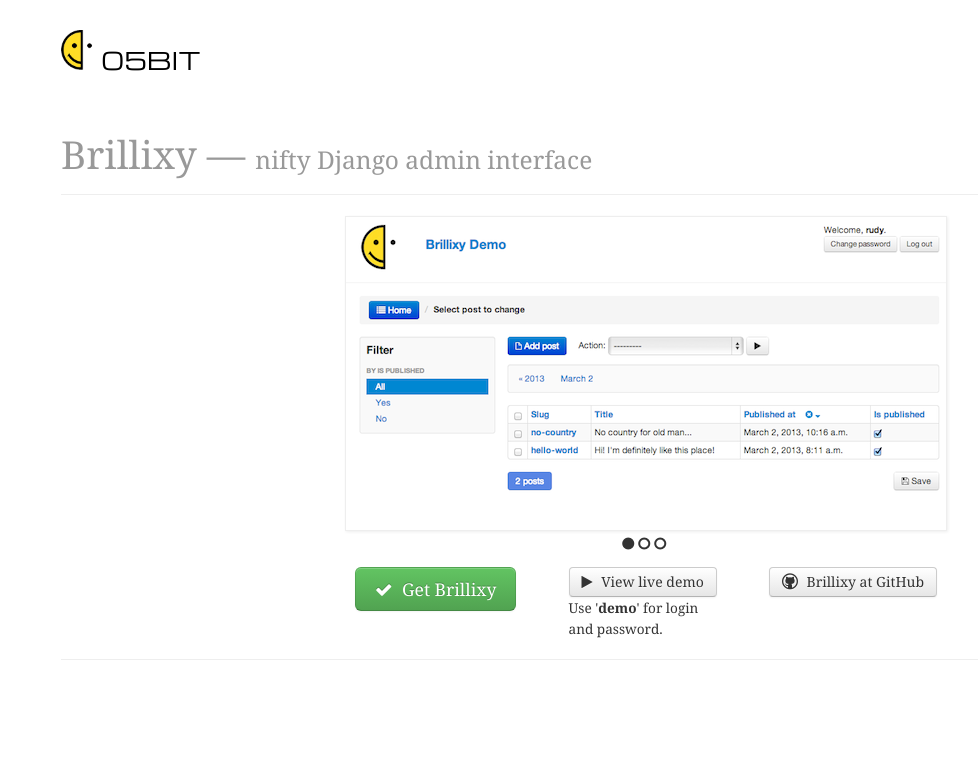
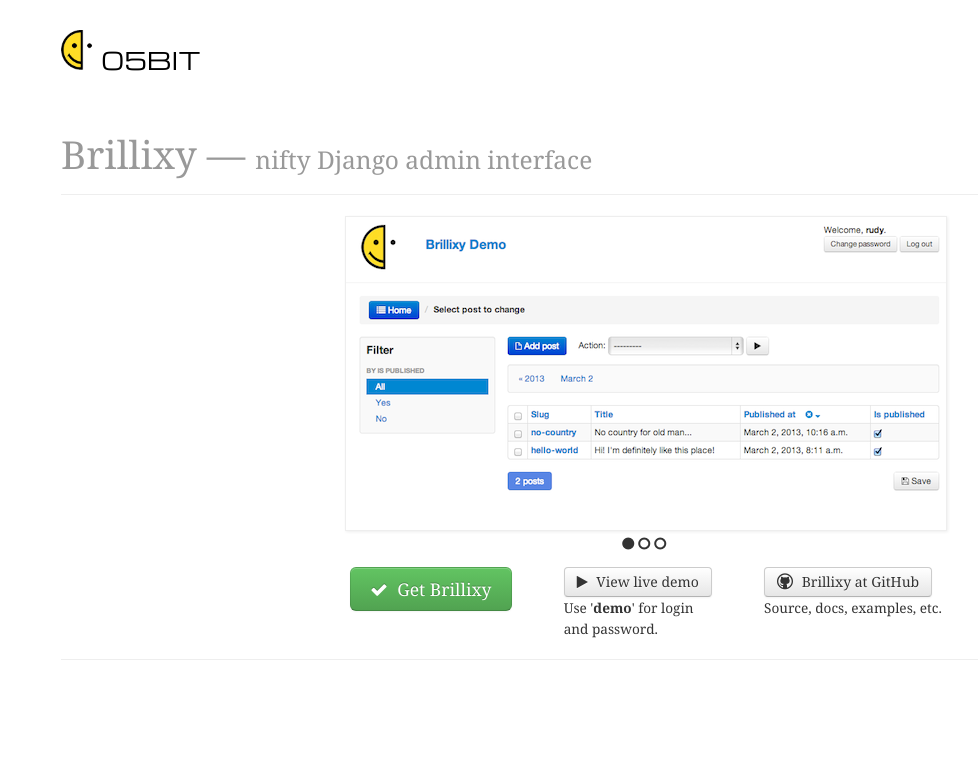
Before and after one commit to Commie-App/05bit.github.com, a plain HTML site: page brillixy/index.html in a window 1280 px wide. Shown: the top 768 px of the page, without its empty margins (24-1002 px from the left). Drawn offline with nearby package versions, Linux system fonts and the light colour scheme.

Commit message:
docs link fix on brillixy page

```diff
--- a/brillixy/index.html
+++ b/brillixy/index.html
@@ -77,7 +77,9 @@ Brillixy &mdash; <small>nifty Django admin interface</small>
         <span><a href="http://brillixy.com/admin/" class="btn" target="_blank"><i class="icon-play"></i> View live demo</a><br><small>Use '<strong>demo</strong>' for login <br> and password.</small>
         </span>
 
-        <span><a href="https://github.com/05bit/brillixy" class="btn" target="_blank"><i class="icon-github icon-large"></i> Brillixy at GitHub</a></span>
+        <span><a href="https://github.com/05bit/brillixy" class="btn" target="_blank"><i class="icon-github icon-large"></i> Brillixy at GitHub</a><br>
+        <small>Source, docs, examples, etc.</small>
+        </span>
     </div>
 </div>
 <hr>
@@ -152,7 +154,7 @@ Any personal information received will only be used to fill your order. We will
 
 ## Installation
 
-Installation process is generic and straightforward. Please, follow installation guide and see an `example` project for more details: <a href="https://github.com/05bit/brillixy#installation" target="_blank">https://github.com/05bit/brillixy</a>
+Installation process is generic and straightforward. Please, follow installation guide and see an `example` project for more details. <a href="https://github.com/05bit/brillixy#installation" target="_blank">Read the docs and installation guide &rarr;</a>
 
 
 ## Contacts & support
```
Also changed, not shown: _site/brillixy/index.html (+4 -2 lines).
